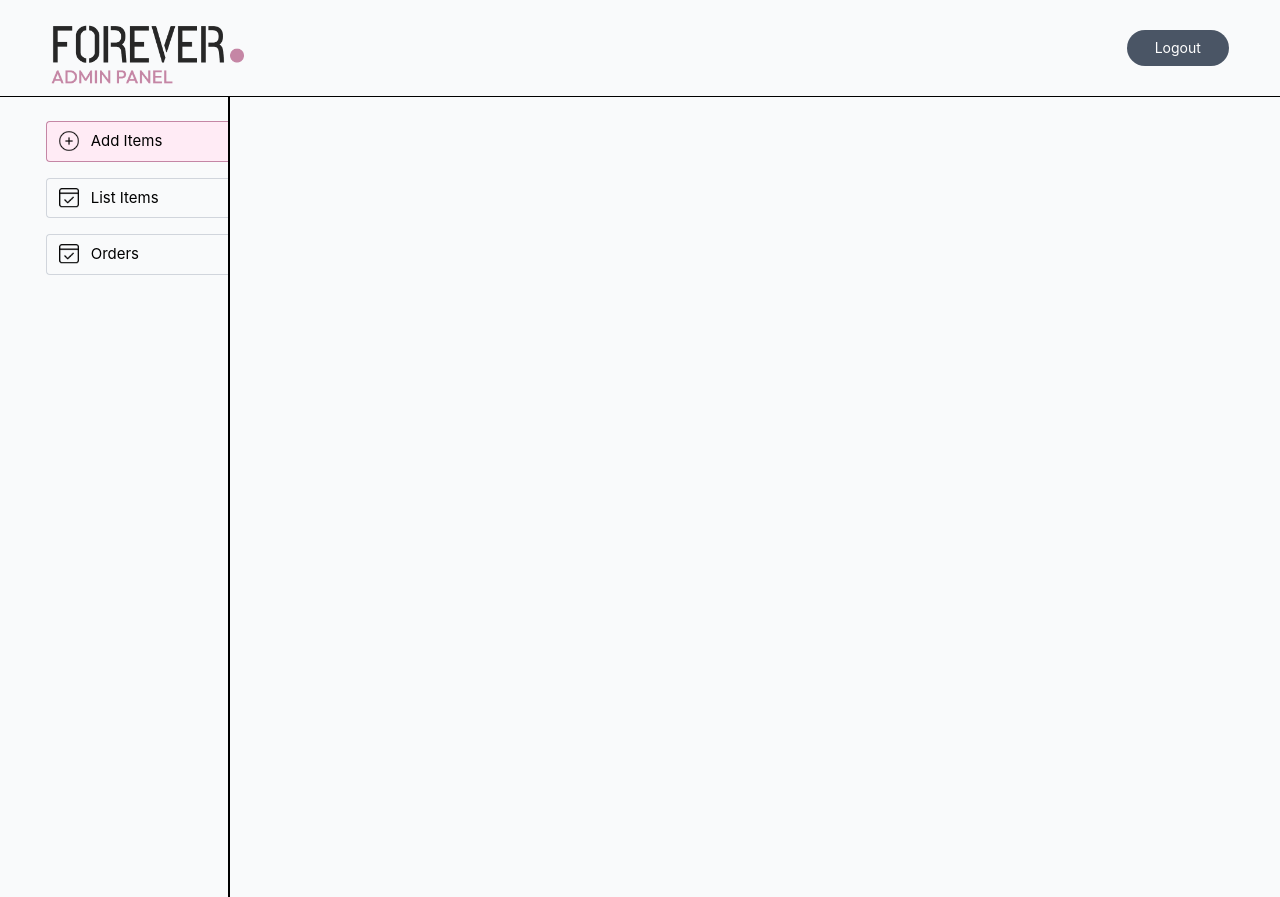
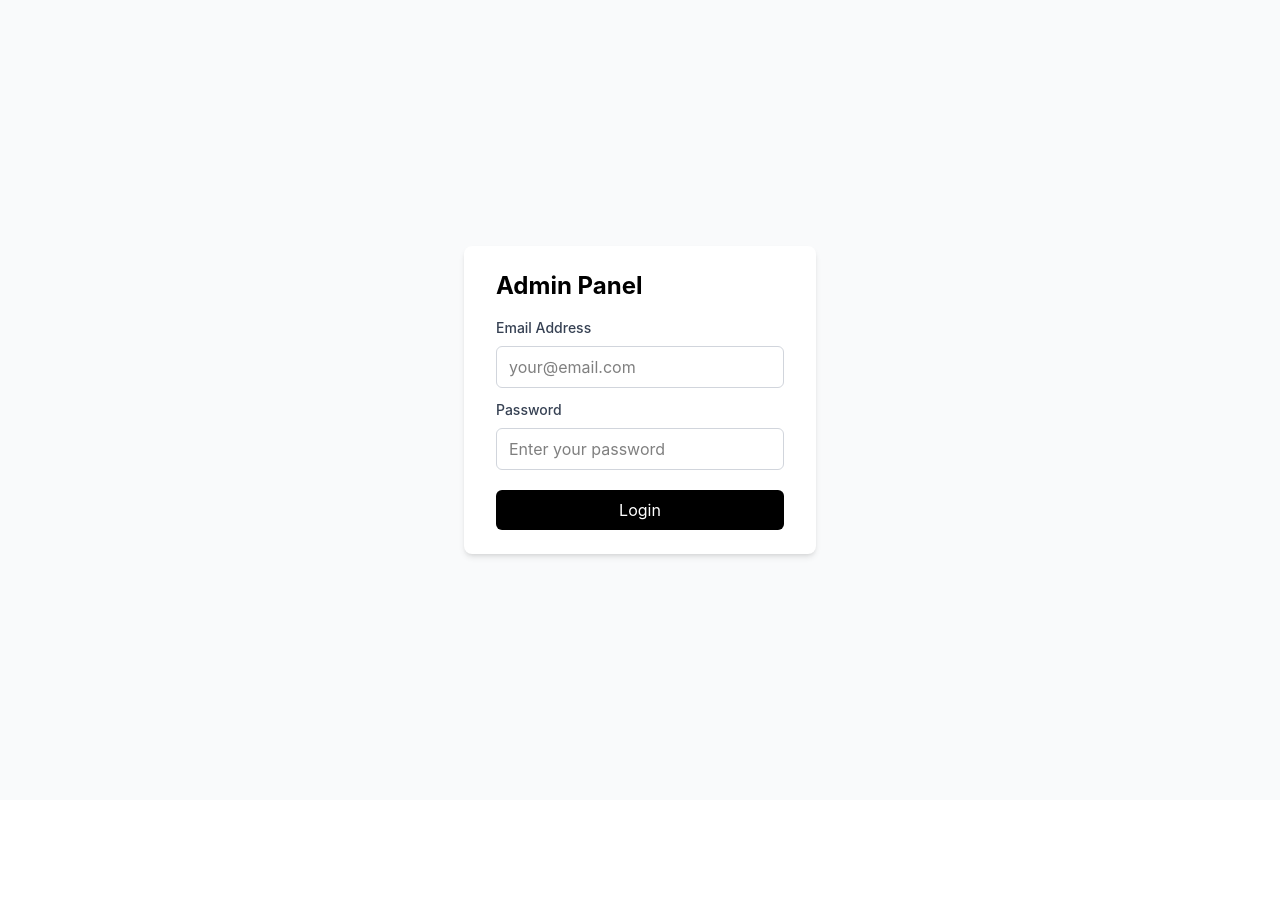
Before and after one commit to amaan123khan/E-commerce, a React (Vite) app in the folder admin/: page /add in a window 1280 px wide. After the commit the page ends 800 px from the top, so only its background shows below. Built offline with nearby package versions, Linux system fonts and the light colour scheme.

Commit message:
Updated admin panel

```diff
--- a/admin/src/App.jsx
+++ b/admin/src/App.jsx
@@ -1,17 +1,42 @@
-import React from 'react'
+import React, { useState } from 'react'
 import Navbar from './components/Navbar'
 import Sidebar from './components/Sidebar'
+import { Routes, Route } from 'react-router-dom'
+import Add from './pages/Add'
+import List from './pages/List'
+import Order from './pages/Order'
+import Login from './components/Login'
+
+export const backendUrl = import.meta.env.VITe_BACKEND_URL
+
 
 const App = () => {
+
+  const [token, setToken] = useState('')
+
   return (
     <div className='bg-gray-50 min-h-screen'>
-      <>
+      {token === ""
+        ? <Login />
+        : <>
           <Navbar />
           <hr />
           <div className='flex w-full'>
             <Sidebar />
+            <div className='w-[70%] mx-auto ml-[max(5vw,25px)] my-8 text-gray-600 text-base'>
+              <Routes>
+                <Route path='/add' element={<Add />} />
+                <Route path='/list' element={<List />} />
+                <Route path='/orders' element={<Order />} />
+
+
+              </Routes>
+
+            </div>
           </div>
         </>
+      }
+
     </div>
   )
 }
--- /dev/null
+++ b/admin/src/components/Login.jsx
@@ -0,0 +1,40 @@
+import React, { useState } from 'react'
+
+const Login = () => {
+
+    const [email, setEmail] = useState('')
+    const [password, setPassword] = useState('')
+
+    const onSubmitHandler = async (e) => {
+        try {
+            e.preventDefault();
+            const response = await axios.post(backendUrl + 'api/user/admin', (email, password))
+            console.log(response);
+
+        } catch (error) {
+
+        }
+    }
+
+    return (
+        <div className='min-h-screen flex items-center justify-center w-full'>
+            <div className='bg-white shadow-md rounded-lg px-8 py-6 max-w-md'>
+                <h1 className='text-2xl font-bold mb-4'>Admin Panel</h1>
+                <form onSubmit={onSubmitHandler}>
+                    <div className='mb-3 min-w-72'>
+                        <p className='text-sm font-medium text-gray-700 mb-2'>Email Address</p>
+                        <input onChange={(e)=>setEmail(e.target.value)} value={email} className='rounded-md w-full px-3 py-2 border border-gray-300 outline-none' type="email" placeholder='your@email.com' required />
+                    </div>
+                    <div className='mb-3 min-w-72'>
+                        <p className='text-sm font-medium text-gray-700 mb-2'>Password</p>
+                        <input onChange={(e)=>setPassword(e.target.value)} value={password} className='rounded-md w-full px-3 py-2 border border-gray-300 outline-none' type="password" placeholder='Enter your password' required />
+                    </div>
+                    <button className='mt-2 w-full py-2 px-4 rounded-md text-white bg-black' type="submit">Login</button>
+                </form>
+            </div>
+
+        </div>
+    )
+}
+
+export default Login
```
Also changed, not shown: 1 other file (tests, documents, lock files or other folders). Lines whose indentation alone changed are shown as unchanged.
